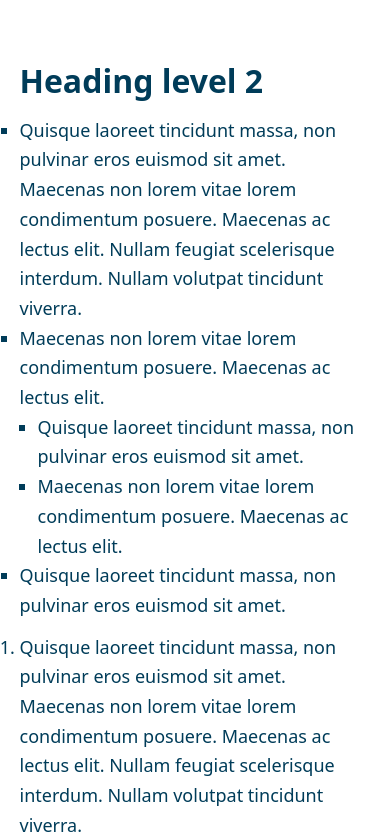
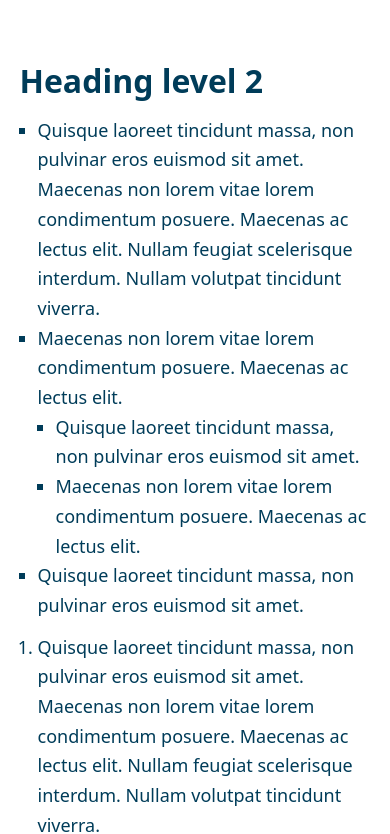
Before and after one commit to adamstddrd/grease, an Eleventy site: page _source/kitchen-sink.html in a window 390 px wide. Shown: the part 1677-2511 px from the top of the page. Built offline with nearby package versions, Linux system fonts and the light colour scheme; Eleventy itself is replaced by a stand-in of ours; files that its build step writes are made by us from their sources; what lightningcss would draw is missing.

Commit message:
Fix clipped list markers on mobile

```diff
--- a/_source/assets/css/_base/elements.css
+++ b/_source/assets/css/_base/elements.css
@@ -130,9 +130,12 @@ h3 {
   color: inherit;
 }
 
+:where(ul:not([class]), ol:not([class])) {
+  padding-inline-start: 1.75ch;
+}
+
 :where(li > ul, li > ol) {
   margin-block: var(--space-xs) 0;
-  padding-inline: 1em 0;
 }
 
 ul {
```
Also changed, not shown: _source/index.html (+1 -1 lines).
